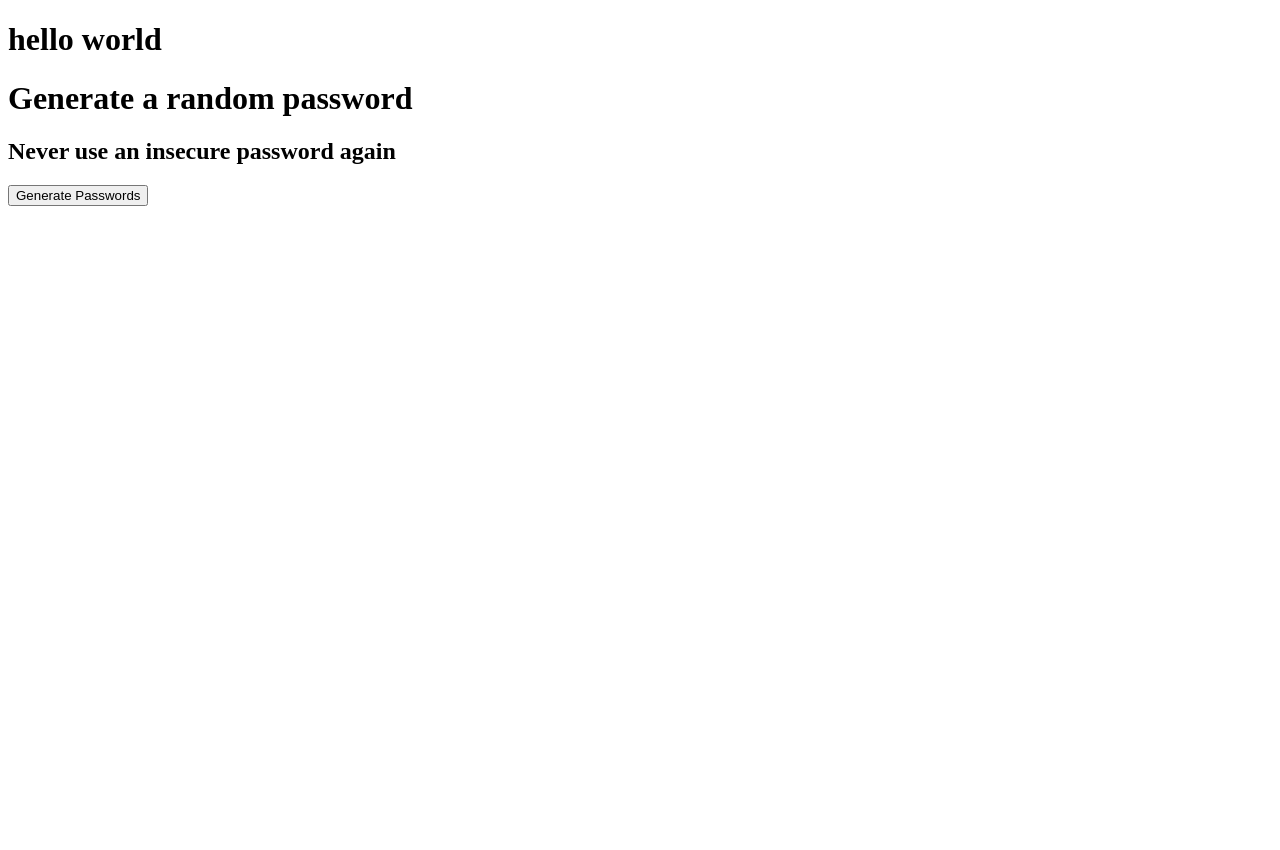
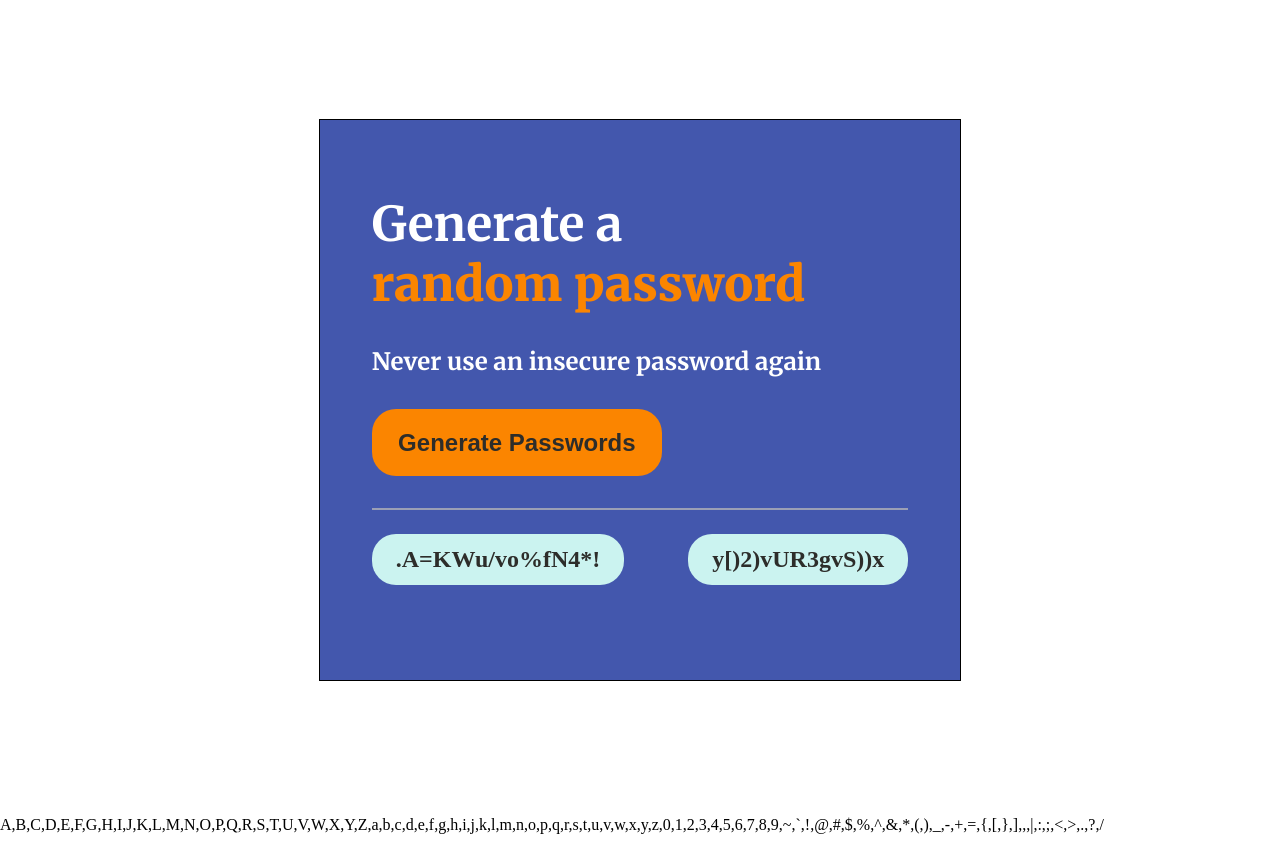
Before and after one commit to lucho20091/password-generator, a plain HTML site: page index.html in a window 1280 px wide. Both pictures are taken after a click on the button "Generate Passwords". Before the commit the page ends 800 px from the top, so only its background shows below. Drawn offline with Linux system fonts and the light colour scheme.

Commit message:
terminado

```diff
--- a/index.html
+++ b/index.html
@@ -5,23 +5,33 @@
     <meta name="viewport" content="width=device-width, initial-scale=1.0">
     <title>Document</title>
     <link rel="stylesheet" href="style.css">
+    <link rel="preconnect" href="https://fonts.googleapis.com">
+<link rel="preconnect" href="https://fonts.gstatic.com" crossorigin>
+<link href="https://fonts.googleapis.com/css2?family=Merriweather:ital,wght@0,300;0,400;0,700;0,900;1,300;1,400;1,700;1,900&display=swap" rel="stylesheet">
 </head>
 <body>
-    <h1>hello world</h1>
     <div class="main">
         <div class="container">
+            <div class="center">
                 <div class="text">
                     <h1>Generate a <span>random password</span></h1>
                     <h2>Never use an insecure password again</h2>
                 </div>
                 <div class="btn-div">
-                <button>Generate Passwords</button>
+                    <button id="btn-generate">Generate Passwords</button>
                 </div>
+                <div class="divider"></div>
+                <div class="block">
                     <div class="generated">
-                <p class="password" id="password1"></p>
-                <p class="password" id="password2"></p>
+                        <p class="password" id="password1">asdasdasdq</p>
+                        <p class="password" id="password2">asdadaweqeq</p>
                     </div>
                 </div>
+            </div>
+        </div>
+    </div>
+    <div class="div">
+        <p class="displayall"></p>
     </div>
     <script src="script.js"></script>
 </body>
--- a/script.js
+++ b/script.js
@@ -0,0 +1,38 @@
+const characters = ["A","B","C","D","E","F","G","H","I","J","K","L","M",
+"N","O","P","Q","R","S","T","U","V","W","X","Y","Z","a","b","c","d","e",
+"f","g","h","i","j","k","l","m","n","o","p","q","r","s","t","u","v","w",
+"x","y","z", "0", "1", "2", "3", "4", "5", "6", "7", "8", "9","~","`","!",
+"@","#","$","%","^","&","*","(",")","_","-","+","=","{","[","}","]",",",
+"|",":",";","<",">",".","?","/"];
+
+
+const btnEl = document.querySelector("#btn-generate")
+let password1 = []
+let password2 = []
+const passwordEl1 = document.querySelector("#password1")
+const passwordEl2 = document.querySelector("#password2")
+const displayall = document.querySelector(".displayall")
+
+btnEl.addEventListener("click", () => {
+    password1 = []
+    password2 = []
+    for (let i = 0; i < 15; i++){
+        let random = Math.floor(Math.random() * 95)
+        let random2 = Math.floor(Math.random() * 95)
+        password1.push(characters[random])
+        password2.push(characters[random2])
+    }
+    display()
+    all()
+    console.log(password1)
+    console.log(password2)
+})
+
+function display() {
+        passwordEl1.textContent = password1.join("")
+        passwordEl2.textContent = password2.join("")
+}
+
+function all(){
+    displayall.textContent = characters
+}
--- a/style.css
+++ b/style.css
@@ -0,0 +1,83 @@
+body{
+    margin: 0;
+}
+.main{
+    display: flex;
+    justify-content: center;
+    align-items: center;
+    height: 100vh;
+    width: 100vw;
+    box-sizing: border-box;
+}
+.container{
+    display: flex;
+    flex-direction: column;
+    justify-content: center;
+    align-items: center;
+    width: 40em;
+    height: 35em;
+    border: 1px solid black;
+    background: #4357AD;
+}
+.centered{
+    width: 80%;
+}
+.text{
+    color: white;
+    font-family: "Merriweather", 'Times New Roman', Times, serif;
+}
+.text h1{
+    font-size: 3em;
+    font-weight: bold;
+
+}
+.text span{
+    display: block;
+    color: #fb8500;
+    font-weight: bolder;
+}
+.btn-div{
+    margin: 2em 0;
+    display: flex;
+    width: 100%;
+    justify-content: left;
+}
+.btn-div button{
+    padding: 0.8em 1.1em;
+    background: #fb8500;
+    color: #2D2D2A;
+    font-size: 1.5em;
+    font-weight: bolder;
+    border: none;
+    border-radius: 1em;
+}
+.btn-div button:hover{
+    cursor: pointer;
+    background: #E4DFDA;
+}
+.divider{
+    border-bottom: 2px solid #9B9FB5;
+}
+.block{
+    display: block;
+    margin: 0 auto 4em;
+    width: 100%;
+    height: 4em;
+}
+.generated{
+    display: flex;
+    justify-content: center;
+    gap: 4em;
+}
+.password{
+    padding: 0.5em 1em;
+    background: #CBF3F0;
+    border-radius: 1em;
+    font-size: 1.5em;
+    color: #2D2D2A;
+    font-weight: bold;
+    user-select: none;
+}
+.password:hover{
+    cursor: pointer;
+}
```
Lines whose indentation alone changed are shown as unchanged.
